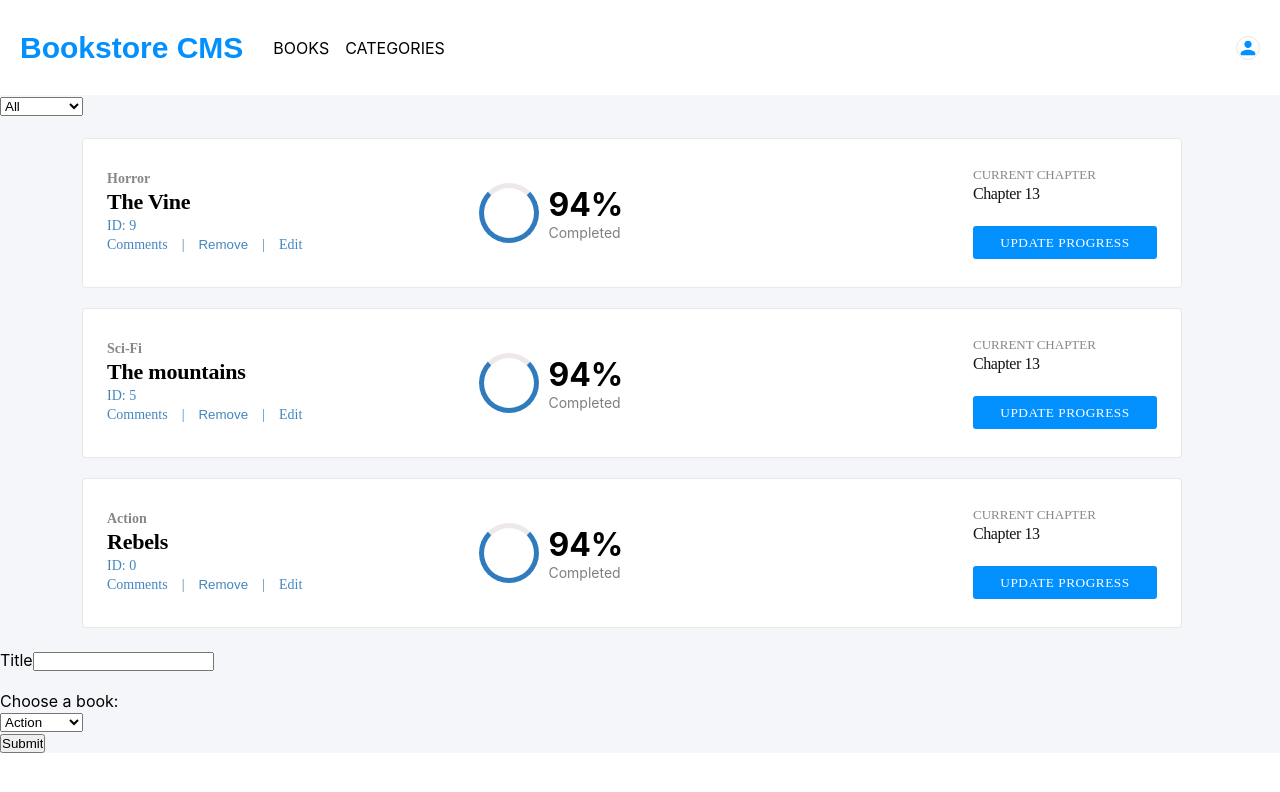
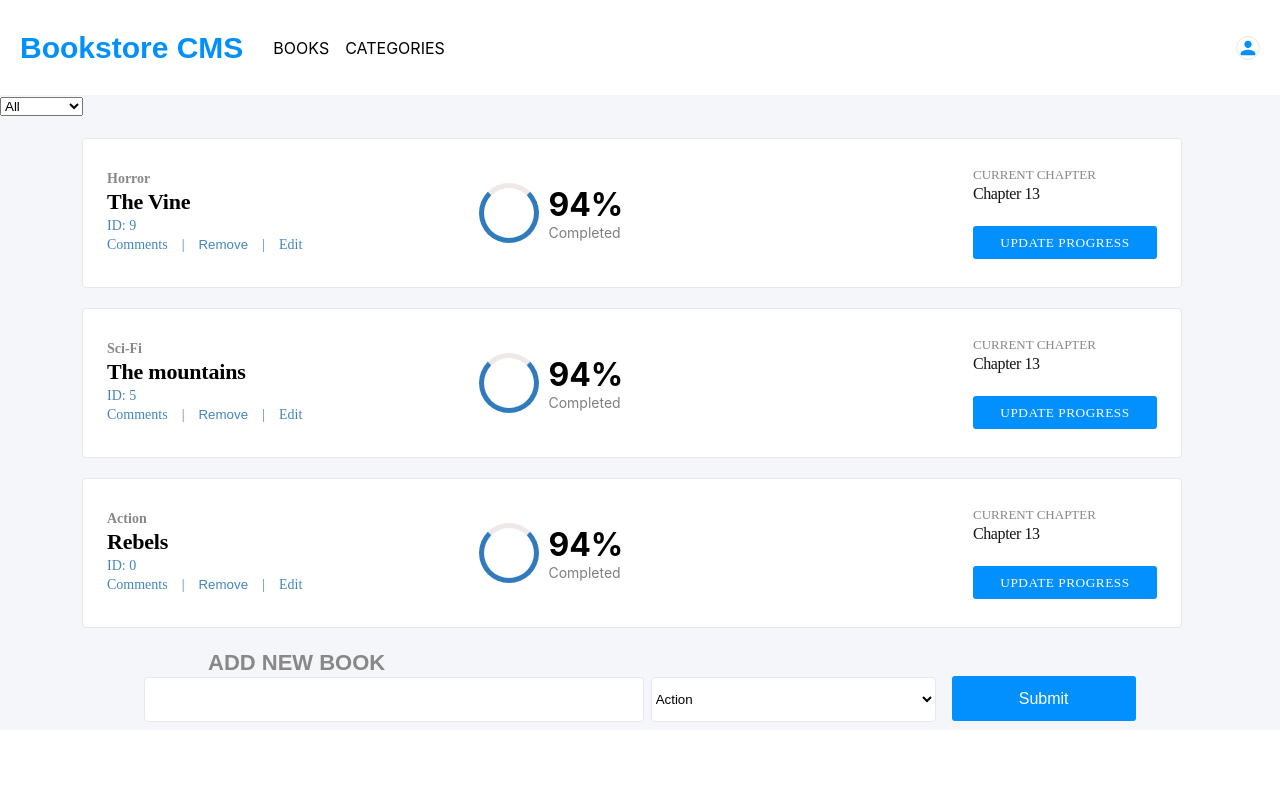
Before and after one commit to Eshy10/bookstore-app, a React (Create React App) app: page / in a window 1280 px wide. Shown: the top 792 px of the page. Built offline with nearby package versions, Linux system fonts and the light colour scheme.

Commit message:
style form input

```diff
--- a/src/App.css
+++ b/src/App.css
@@ -205,3 +205,49 @@ color: #4386bf;
   letter-spacing: .5px;
   font-family: "Roboto Slab",serif;
 }
+
+.form_element {
+  padding-left: 9em;
+  padding-right: 2em;
+  padding-bottom: .5em;
+}
+
+.form_title {
+  font-family: "Montserrat",sans-serif;
+    color: #888;
+    font-size: 22px;
+    font-weight: 700;
+    display: flex;
+   margin-left: 4rem;
+   text-transform: uppercase;
+}
+
+
+.form_input {
+  width: 500px;
+  height: 45px;
+  border: none;
+  border-radius: 4px;
+  border: solid 1px #e8e8e8;
+  background-color: #ffffff;
+}
+
+.form_category{
+    width: 285px;
+    height: 45px;
+    margin-left: .5em;
+    border-radius: 4px;
+    border: solid 1px #e8e8e8;
+    background-color: #ffffff;
+}
+
+.form_button {
+  width: 184px;
+  height: 45px;
+  margin-left: 1em;
+  font-size: 16px;
+  color: #fff;
+  border: none;
+  border-radius: 3px;
+  background-color: #0290ff;
+}
--- a/src/containers/BookForm.js
+++ b/src/containers/BookForm.js
@@ -39,18 +39,13 @@ class BookForm extends Component {
   render() {
     const { title, category } = this.state;
     return (
-      <form onSubmit={this.handleSubmit}>
+      <form onSubmit={this.handleSubmit} className="form_element">
         <label htmlFor="title">
-          {' '}
-          Title
-          <input id="title" name="title" value={title} onChange={this.handleChange} />
+          <h4 className="form_title">Add new book</h4>
+          <input id="title" name="title" value={title} onChange={this.handleChange} className="form_input" />
         </label>
-        <br />
-        <br />
         <label htmlFor="category">
-          Choose a book:
-          <br />
-          <select name="category" value={category} onChange={this.handleChange}>
+          <select name="category" value={category} onChange={this.handleChange} className="form_category">
             {categories.map(category => (
               <option value={category} key={category}>
                 {category}
@@ -58,8 +53,7 @@ class BookForm extends Component {
             ))}
           </select>
         </label>
-        <br />
-        <input type="submit" />
+        <input type="submit" className="form_button" />
       </form>
     );
   }
```
